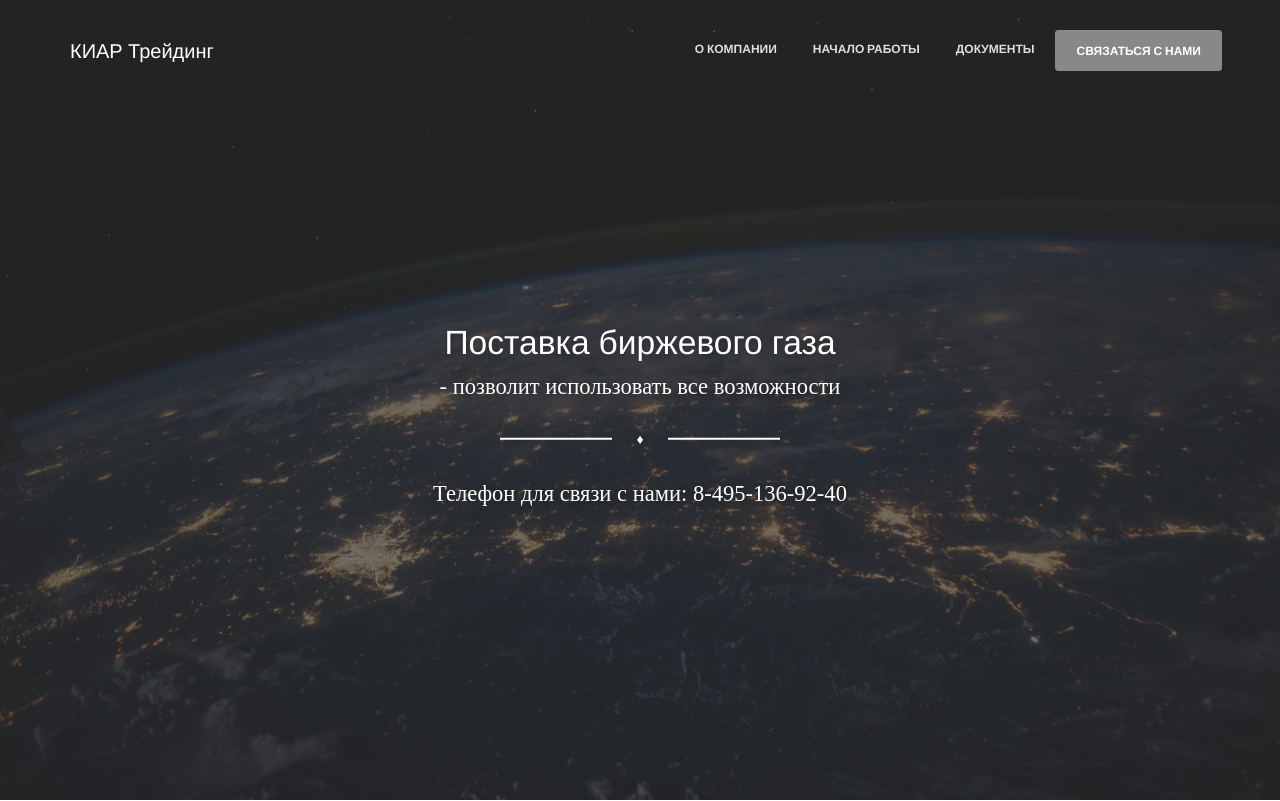
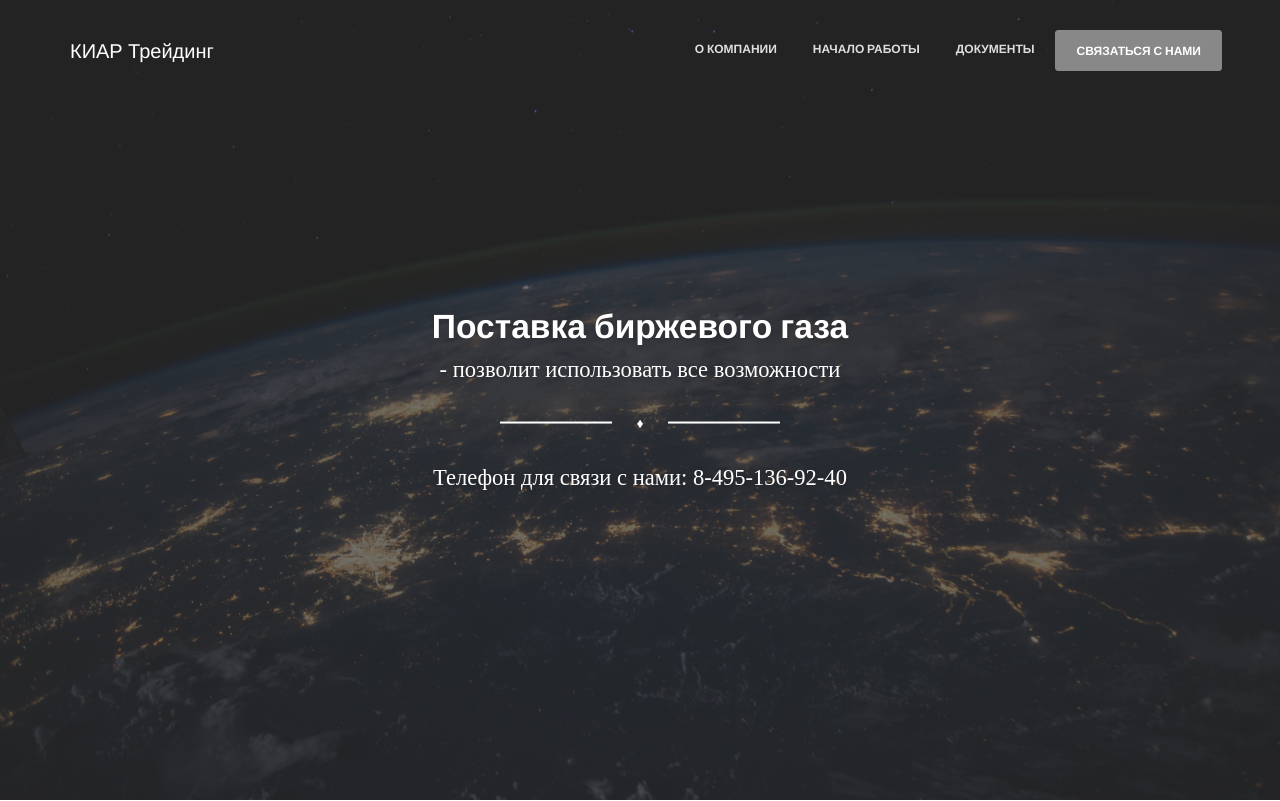
Before and after one commit to tech-kiar/kiar, a plain HTML site: page index.html in a window 1280 px wide. Shown: the top 801 px of the page. Drawn offline with Linux system fonts and the light colour scheme; some packages are replaced by stand-ins of ours; a web font is replaced by a local one.

Commit message:
Add files via upload

```diff
--- a/index.html
+++ b/index.html
@@ -72,7 +72,7 @@
             <div class="container">
                 <div class="content">
                     <div class="title-area">
-                        <h2 class="title-modern"><div style="line-height: 1"><br><br><br>Поставка биржевого газа</div></h1>
+                        <h2 class="title-modern"><div style="line-height: 1"><br><br><b>Поставка биржевого газа</b></div></h1>
                         <h3>- позволит использовать все возможности</h3>
                         <div class="separator line-separator">♦</div>
                          <h3>Телефон для связи с нами: 8-495-136-92-40</h3>
```
